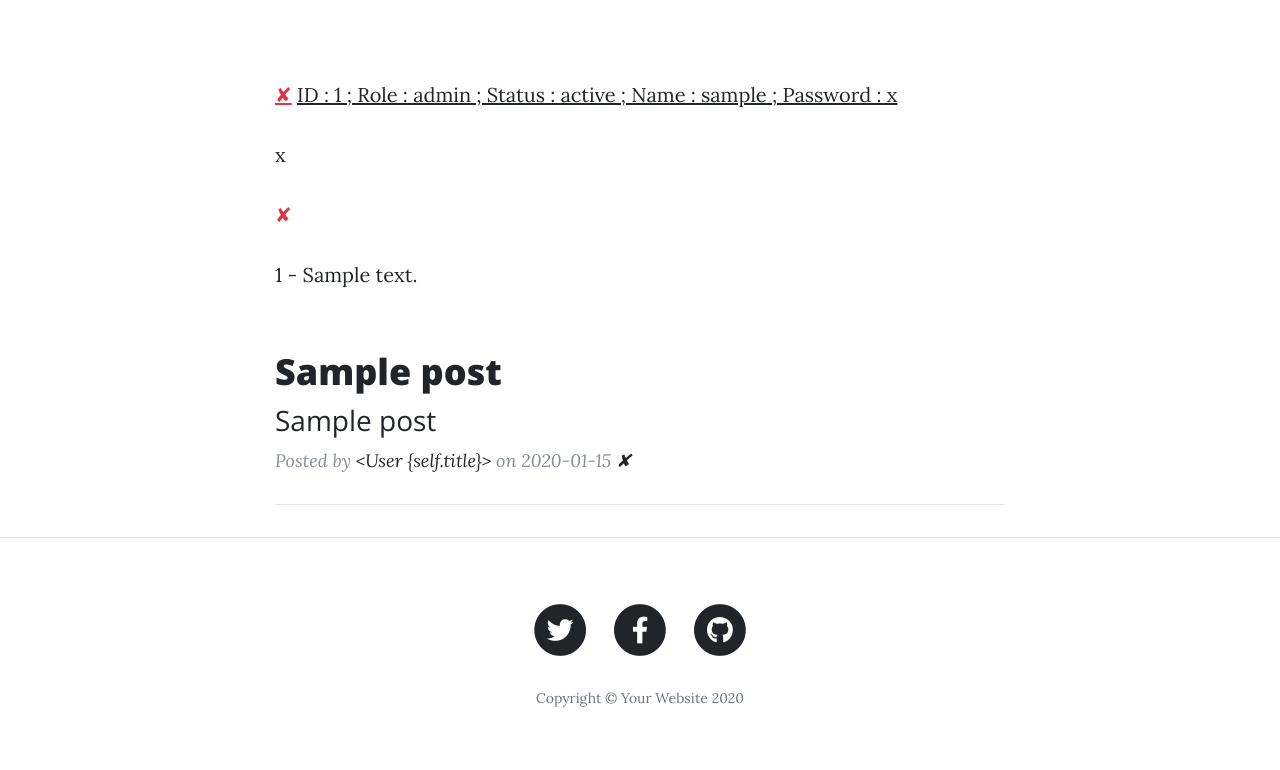
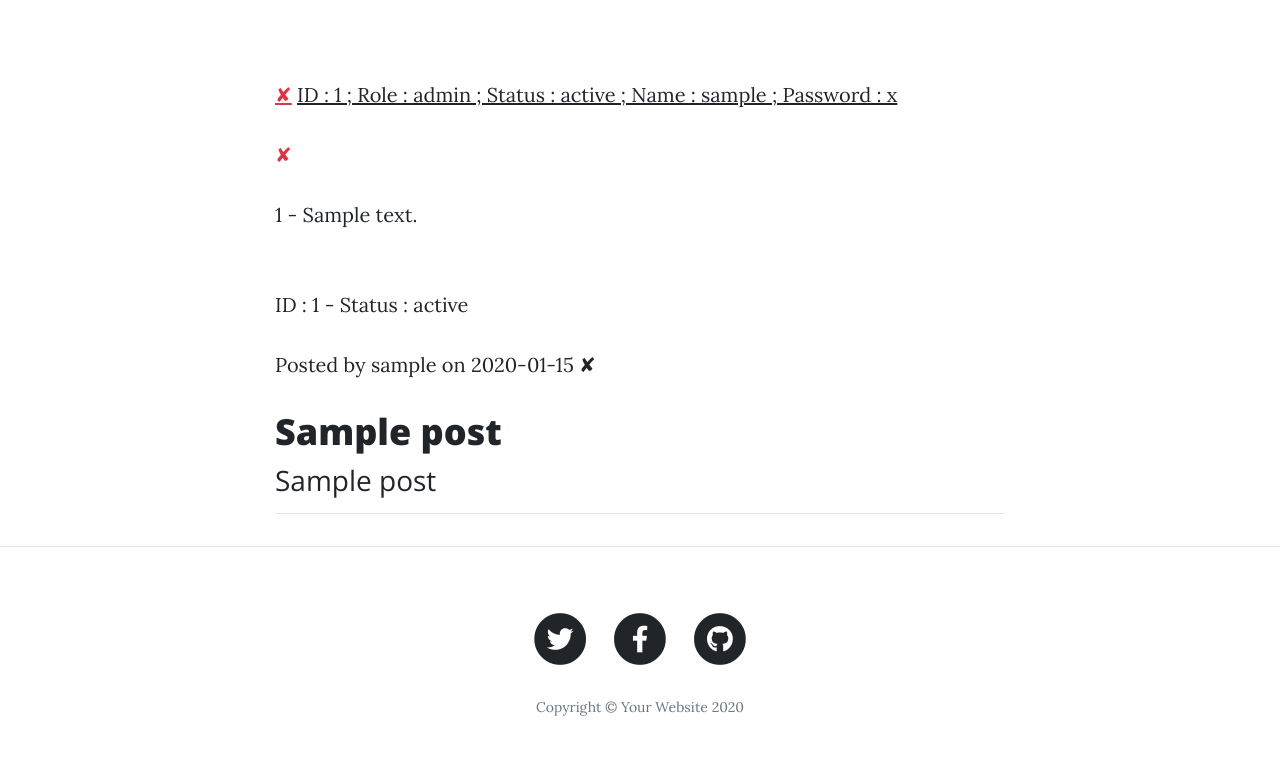
Before and after one commit to viktoriussuwandi/Flask-Blog-Website-with-User-Authentication, a Flask app: page / in a window 1280 px wide. Shown: the part 532-1302 px from the top of the page. Before the commit the page ends 1239 px from the top, so only its background shows below. Run offline with Flask 3, Linux system fonts and the light colour scheme; tables that the repository leaves empty hold one stand-in row (values such as "Sample post"); some libraries are stand-ins or nearby versions.

Commit message:
working on create post function

```diff
--- a/App1/controller/models.py
+++ b/App1/controller/models.py
@@ -1,5 +1,4 @@
 from App1 import db, app
-
 from sqlalchemy.orm import relationship
 from flask_login    import UserMixin
 
--- a/App1/routes/crud_user.py
+++ b/App1/routes/crud_user.py
@@ -96,7 +96,7 @@
 @admin_only
 def delete_user(user_id) :
   find_user = User.query.get( int(user_id) );
-  find_user.status = "inactive"; db.session.commit()
+  find_user : find_user.status = "inactive"; db.session.commit()
   if current_user.id == int(user_id) : logout_user(); return redirect(url_for('sign_in'))
   return redirect(url_for('get_all_posts'))
 
--- a/App1/routes/no_crud.py
+++ b/App1/routes/no_crud.py
@@ -1,6 +1,6 @@
 from App1 import app, admin_only
 from App1.controller.models import BlogPost, User, Comment
-from flask import render_template
+from flask import render_template, jsonify
 from flask_login import current_user
 
 @app.route('/')
--- a/App1/templates/index.html
+++ b/App1/templates/index.html
@@ -49,7 +49,6 @@
               Password : {{user.password.ori_password}}
             </a>
           </p>
-          <p>{{user.password.encrypt_password}} </p>
         </div>
         {% endfor %}
       </div>
@@ -62,7 +61,7 @@
         {% for comment in all_comments %}
         <div class="post-preview">
           <a class="text-danger" href="{{url_for('delete_comment', comment_id = comment.id) }}">✘</a>
-          <p>{{comment.id}} - {{comment.text}}</p>
+          <p>{{ comment.id }} - {{ comment.text }}</p>
         </div>
         {% endfor %}
       </div>
@@ -73,19 +72,18 @@
     <div class="row">
       <div class="col-lg-8 col-md-10 mx-auto">
         {% for post in all_posts %}
+        <p class="post-meta">
+          <p>ID : {{ post.id }} - Status : {{ post.status }}</p>
+          Posted by
+          <a href="{{ url_for('edit_post', post_id = post.id) }}">{{ post.author.username }} </a>
+            on {{ post.date }}
+          <a href="{{url_for('delete_post', post_id = post.id) }}">✘</a>
+        </p>
         <div class="post-preview">
           <a href="{{ url_for('show_post', post_id = post.id) }}">
-            <h2 class="post-title">
-              {{post.title}}
-            </h2>
-            <h3 class="post-subtitle">
-              {{post.subtitle}}
-            </h3>
+            <h2 class="post-title">{{ post.title }}</h2>
+            <h3 class="post-subtitle">{{ post.subtitle }}</h3>
           </a>
-          <p class="post-meta">Posted by
-            <a href="{{ url_for('edit_post', post_id = post.id) }}">{{post.author}}</a> on {{post.date}}
-            <a href="{{url_for('delete_post', post_id = post.id) }}">✘</a>
-          </p>
         </div>
         <hr>
         {% endfor %}
--- a/App1/templates/post.html
+++ b/App1/templates/post.html
@@ -7,7 +7,7 @@
       <div class="row">
         <div class="col-lg-8 col-md-10 mx-auto">
           <div class="post-heading">
-            <h1>{{post.title}}</h1>
+            <h1>{{post.id} - {{post.title}}</h1>
             <h2 class="subheading">{{post.subtitle}}</h2>
             <span class="meta">Posted by
               <a href="#">{{post.author}}</a>
```
Also changed, not shown: App1/controller/forms.py (+11 -2 lines), App1/routes/crud_post.py (+18 -18 lines), instance/blog.db.
